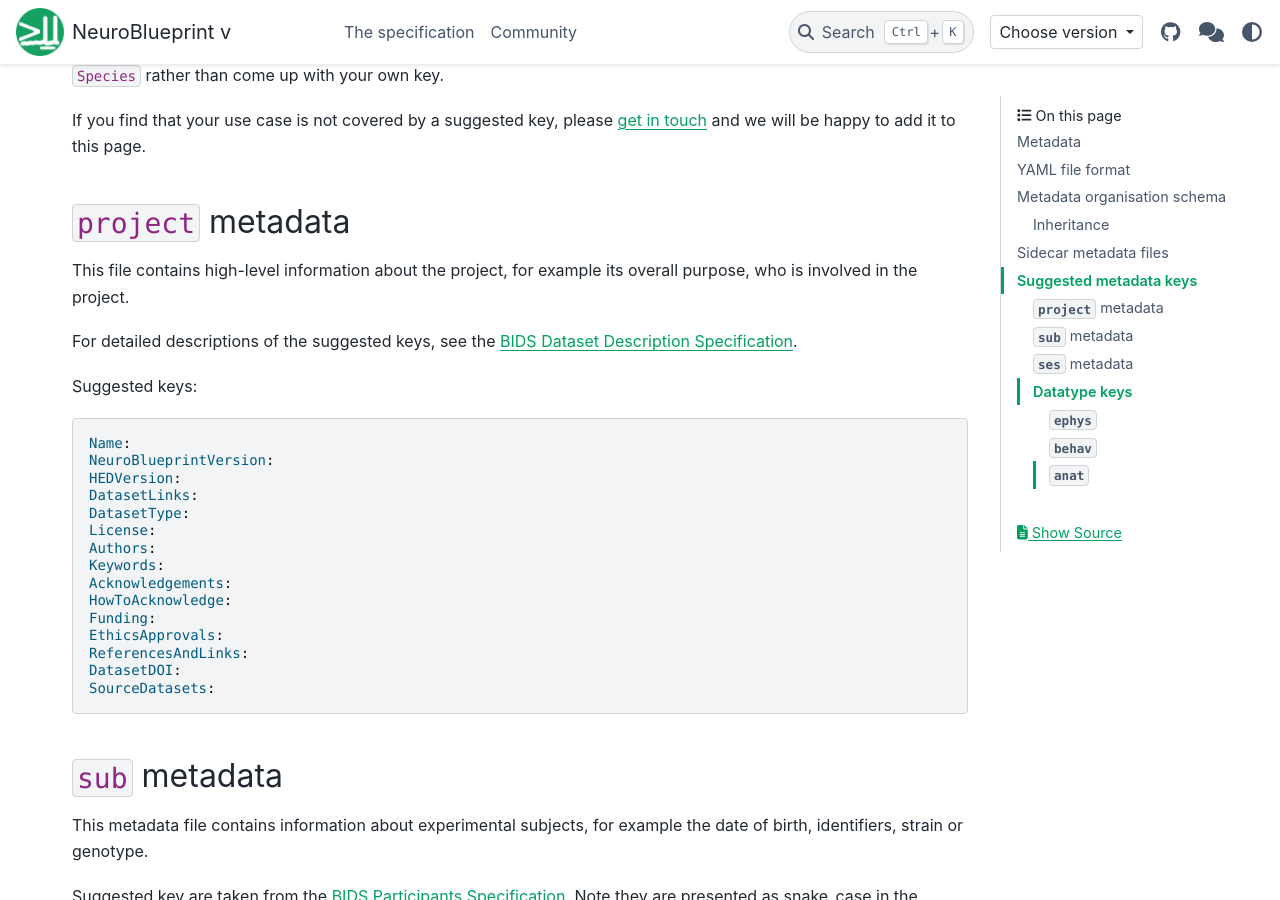
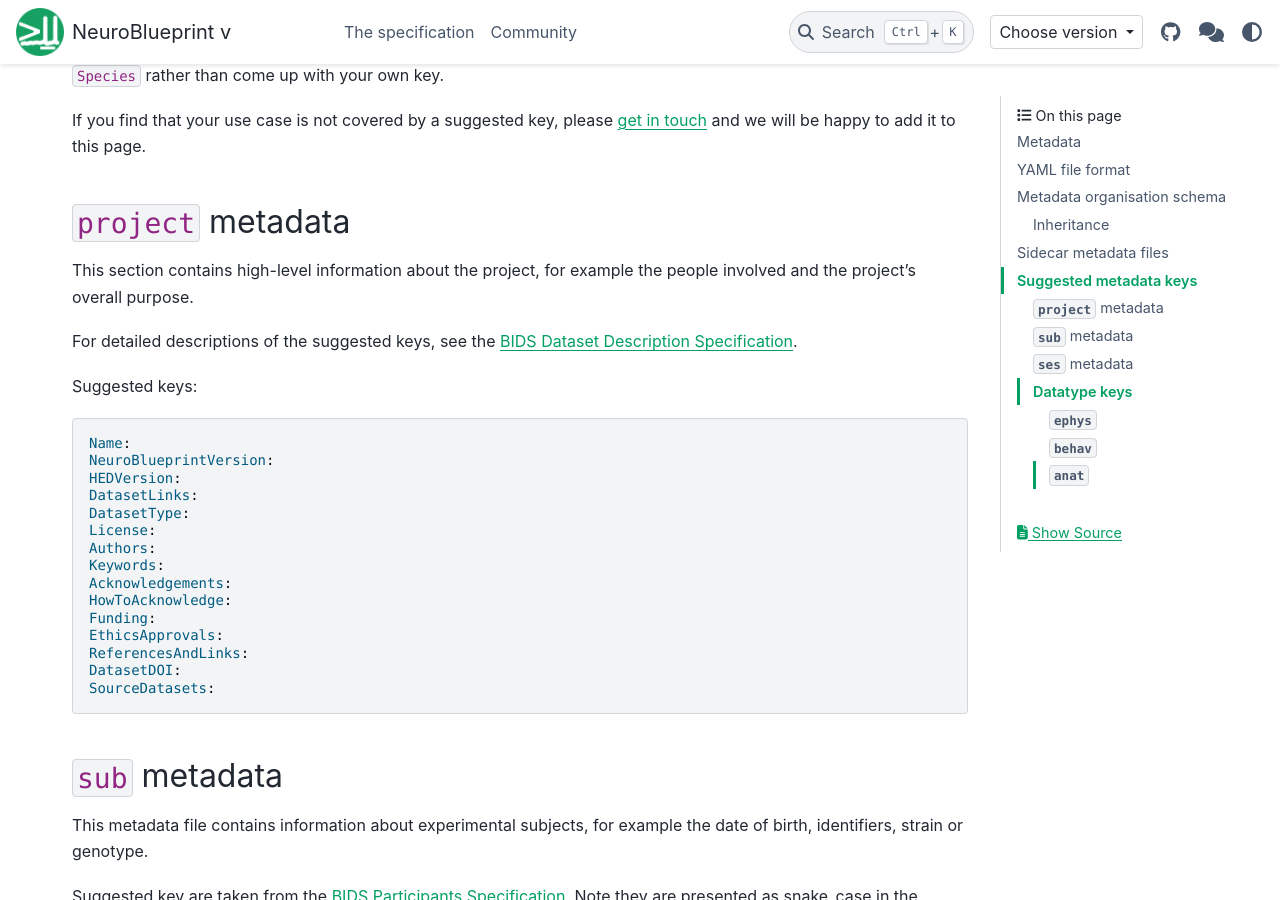
Before and after one commit to neuroinformatics-unit/NeuroBlueprint, a Sphinx documentation site: the page built from docs/source/metadata.md, in a window 1280 px wide and 900 px high, scrolled down 4548 px. Built offline with Sphinx 7.4.7 and the PyData theme 0.15.4, drawn with Linux system fonts in a browser that asks for light colours; the version number could not be read and is left out.

Commit message:
Update docs/source/metadata.md
Co-authored-by: Niko Sirmpilatze <niko.sirbiladze@gmail.com>

```diff
--- a/docs/source/metadata.md
+++ b/docs/source/metadata.md
@@ -235,8 +235,7 @@ and we will be happy to add it to this page.
 
 ## `project` metadata
 
-This file contains high-level information about the project, for example its overall purpose,
-who is involved in the project.
+This section contains high-level information about the project, for example the people involved and the project's overall purpose.
 
 For detailed descriptions of the suggested keys, see the
 [BIDS Dataset Description Specification](https://bids-specification.readthedocs.io/en/stable/modality-agnostic-files/dataset-description.html#dataset_descriptionjson).
```
